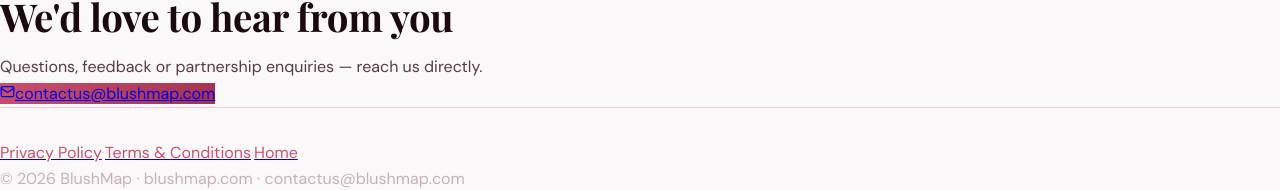
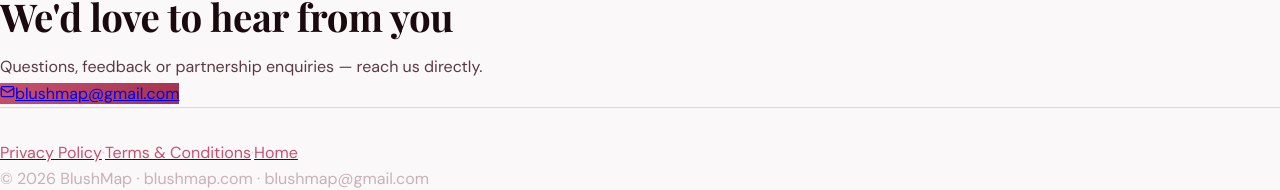
Before and after one commit to jessicapunn/blushmap, a React (Vite) app in the folder client/: page /about in a window 1280 px wide. Shown: the part 2599-2789 px from the top of the page. Built offline with nearby package versions, Linux system fonts and the light colour scheme; no server answers; a web font is replaced by a local one.

Commit message:
fix: update contact email to blushmap@gmail.com

```diff
--- a/client/src/pages/About.tsx
+++ b/client/src/pages/About.tsx
@@ -320,12 +320,12 @@
             Questions, feedback or partnership enquiries — reach us directly.
           </p>
           <a
-            href="mailto:contactus@blushmap.com"
+            href="mailto:blushmap@gmail.com"
             className="inline-flex items-center gap-2 px-6 py-3 rounded-xl text-sm font-semibold text-white transition-opacity hover:opacity-90"
             style={{ background: "linear-gradient(135deg, #c9506e, #a3324e)" }}
           >
             <Mail size={15} />
-            contactus@blushmap.com
+            blushmap@gmail.com
           </a>
         </section>
 
@@ -351,7 +351,7 @@
             </Link>
           </div>
           <p className="text-center text-[11px] mt-4" style={{ color: "#c9b0b8" }}>
-            © {new Date().getFullYear()} BlushMap · blushmap.com · contactus@blushmap.com
+            © {new Date().getFullYear()} BlushMap · blushmap.com · blushmap@gmail.com
           </p>
         </footer>
       </div>
--- a/client/src/pages/PrivacyPolicy.tsx
+++ b/client/src/pages/PrivacyPolicy.tsx
@@ -111,7 +111,7 @@
         >
           <strong style={{ color: "#1a0a0e" }}>BlushMap</strong><br />
           Website: blushmap.com<br />
-          Email: <a href="mailto:contactus@blushmap.com" style={{ color: "#c9506e" }}>contactus@blushmap.com</a>
+          Email: <a href="mailto:blushmap@gmail.com" style={{ color: "#c9506e" }}>blushmap@gmail.com</a>
         </div>
         <Para>
           For all data protection enquiries, including subject access requests and deletion requests, please contact us at the email address above.
@@ -253,7 +253,7 @@
           "CCPA Rights (California residents) — right to know, delete, and opt out of the sale of personal information. We do not sell personal information.",
         ]} />
         <Para>
-          To exercise any of these rights, contact us at <a href="mailto:contactus@blushmap.com" style={{ color: "#c9506e" }}>contactus@blushmap.com</a>. We will respond within 30 days (or within the statutory period required by applicable law). You also have the right to lodge a complaint with the <a href="https://ico.org.uk/make-a-complaint/" target="_blank" rel="noopener noreferrer" style={{ color: "#c9506e" }}>Information Commissioner's Office (ICO)</a> if you believe we have not complied with applicable data protection law.
+          To exercise any of these rights, contact us at <a href="mailto:blushmap@gmail.com" style={{ color: "#c9506e" }}>blushmap@gmail.com</a>. We will respond within 30 days (or within the statutory period required by applicable law). You also have the right to lodge a complaint with the <a href="https://ico.org.uk/make-a-complaint/" target="_blank" rel="noopener noreferrer" style={{ color: "#c9506e" }}>Information Commissioner's Office (ICO)</a> if you believe we have not complied with applicable data protection law.
         </Para>
 
         {/* 8. International Transfers */}
@@ -290,7 +290,7 @@
           style={{ background: "white", border: "1px solid #f0ccd6", color: "#5a3a42" }}
         >
           <strong style={{ color: "#1a0a0e" }}>BlushMap — Data Controller</strong><br />
-          Email: <a href="mailto:contactus@blushmap.com" style={{ color: "#c9506e" }}>contactus@blushmap.com</a><br />
+          Email: <a href="mailto:blushmap@gmail.com" style={{ color: "#c9506e" }}>blushmap@gmail.com</a><br />
           Website: <a href="https://blushmap.com" style={{ color: "#c9506e" }}>blushmap.com</a>
         </div>
 
@@ -310,7 +310,7 @@
             </Link>
           </div>
           <p className="text-center text-[11px] mt-4" style={{ color: "#c9b0b8" }}>
-            © {new Date().getFullYear()} BlushMap · blushmap.com · contactus@blushmap.com
+            © {new Date().getFullYear()} BlushMap · blushmap.com · blushmap@gmail.com
           </p>
         </footer>
       </div>
--- a/client/src/pages/TermsConditions.tsx
+++ b/client/src/pages/TermsConditions.tsx
@@ -159,7 +159,7 @@
         </Para>
         <SubHeading>4.2 Account Security</SubHeading>
         <Para>
-          You are responsible for maintaining the confidentiality of your account credentials and for all activity that occurs under your account. You must notify us immediately at contactus@blushmap.com if you suspect unauthorised use of your account. We will not be liable for any loss resulting from unauthorised use of your account.
+          You are responsible for maintaining the confidentiality of your account credentials and for all activity that occurs under your account. You must notify us immediately at blushmap@gmail.com if you suspect unauthorised use of your account. We will not be liable for any loss resulting from unauthorised use of your account.
         </Para>
         <SubHeading>4.3 Account Termination</SubHeading>
         <Para>
@@ -276,7 +276,7 @@
           style={{ background: "white", border: "1px solid #f0ccd6", color: "#5a3a42" }}
         >
           <strong style={{ color: "#1a0a0e" }}>BlushMap</strong><br />
-          Email: <a href="mailto:contactus@blushmap.com" style={{ color: "#c9506e" }}>contactus@blushmap.com</a><br />
+          Email: <a href="mailto:blushmap@gmail.com" style={{ color: "#c9506e" }}>blushmap@gmail.com</a><br />
           Website: <a href="https://blushmap.com" style={{ color: "#c9506e" }}>blushmap.com</a>
         </div>
 
@@ -296,7 +296,7 @@
             </Link>
           </div>
           <p className="text-center text-[11px] mt-4" style={{ color: "#c9b0b8" }}>
-            © {new Date().getFullYear()} BlushMap · blushmap.com · contactus@blushmap.com
+            © {new Date().getFullYear()} BlushMap · blushmap.com · blushmap@gmail.com
           </p>
         </footer>
       </div>
```
